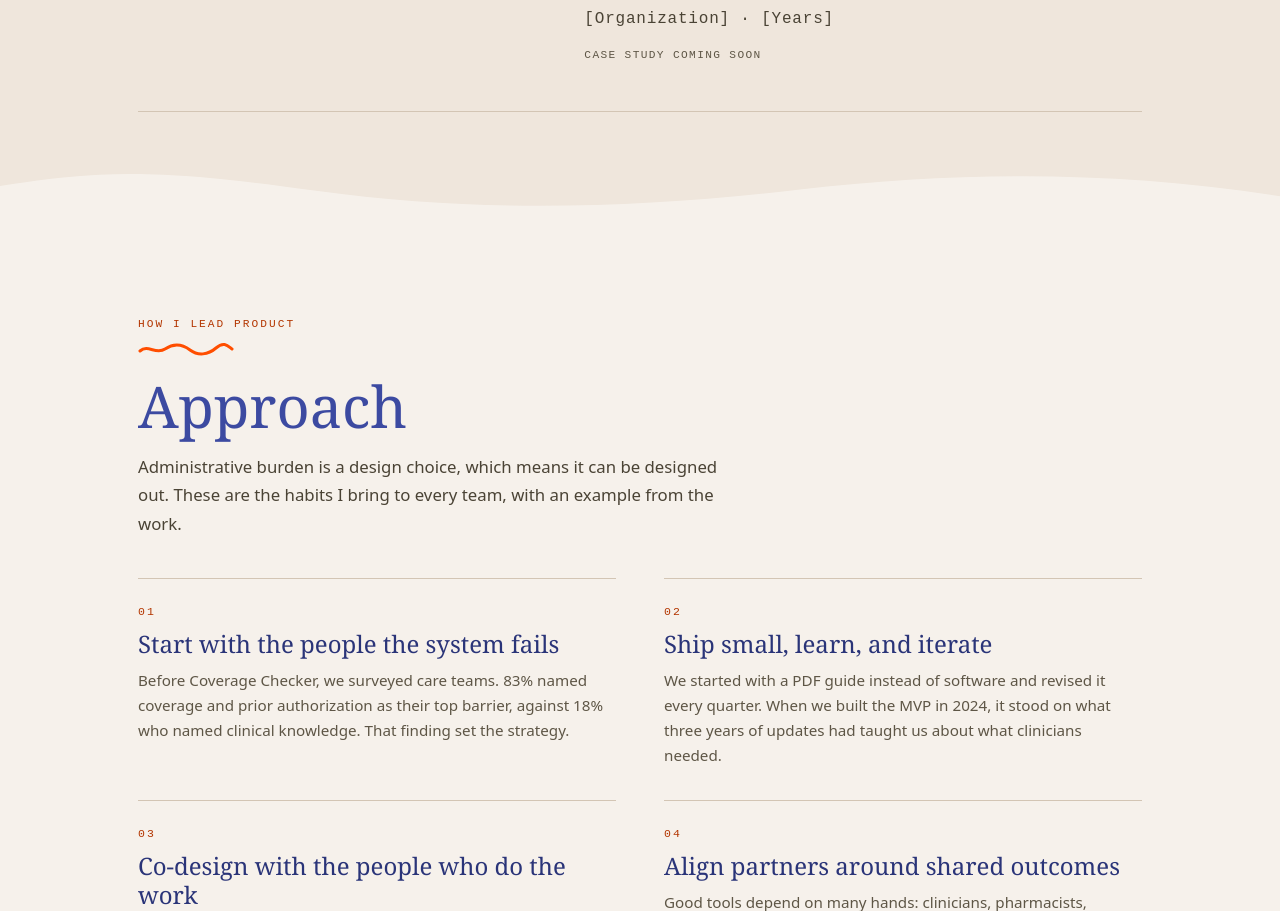
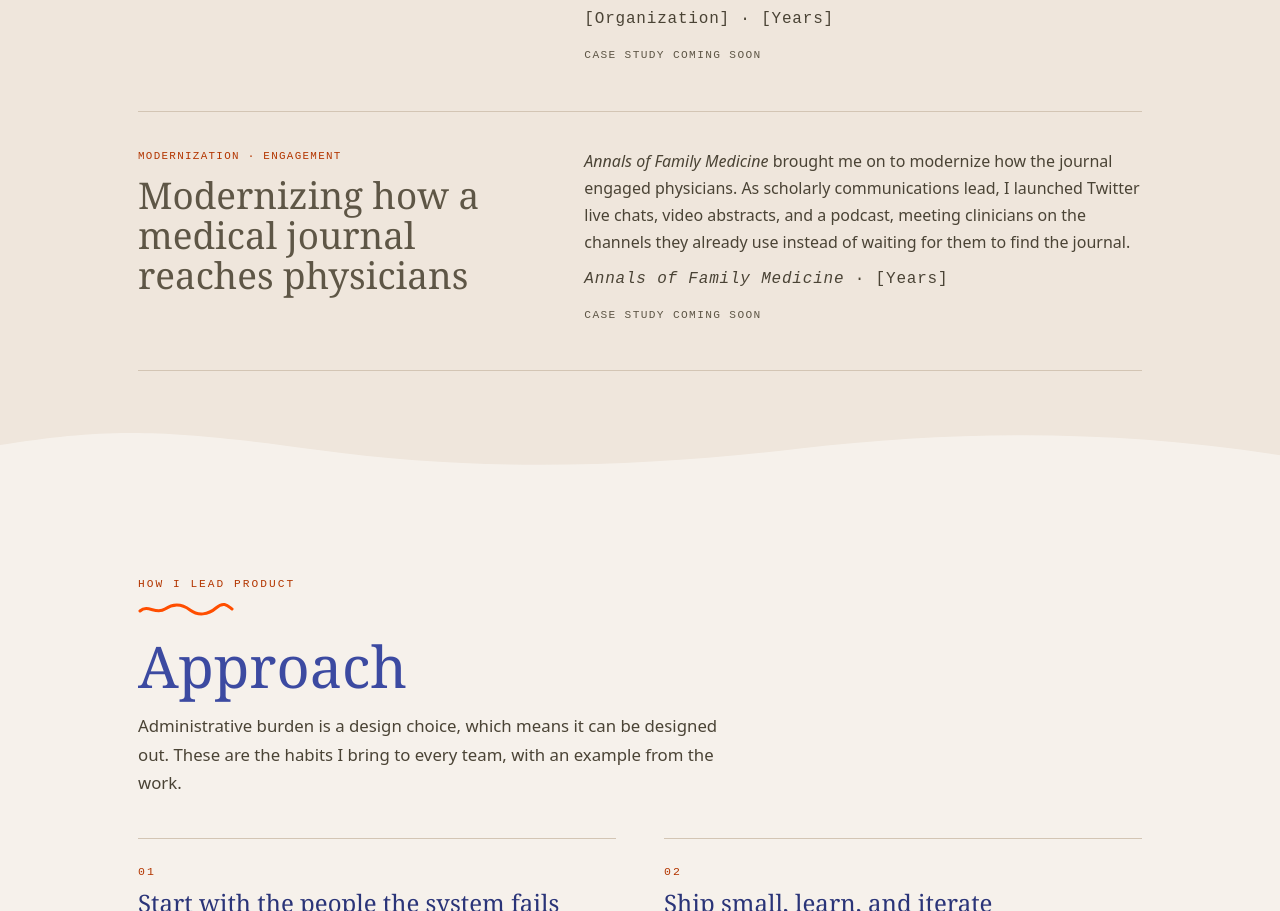
Before and after one commit to noa-kim/noa-kim.github.io, a plain HTML site: page index.html in a window 1280 px wide. Shown: the part 1857-2768 px from the top of the page. Drawn offline with Linux system fonts and the light colour scheme; a web font is replaced by a local one.

Commit message:
Add Annals of Family Medicine engagement work to Selected Work
New card for Noa's work modernizing how the journal engaged
physicians (Twitter live chats, video abstracts, podcast). Years are
a placeholder. Refreshes previews.

Co-Authored-By: Claude Opus 5.5 <noreply@anthropic.com>
Claude-Session: https://claude.ai/code/session_01N1cWYNiauM474wEJeNwVjT

```diff
--- a/index.html
+++ b/index.html
@@ -918,6 +918,18 @@
             <span class="project-soon">Case study coming soon</span>
           </article>
 
+          <article class="project-card project-card--soon">
+            <span class="project-tag">Modernization · Engagement</span>
+            <h3>Modernizing how a medical journal reaches physicians</h3>
+            <p>
+              <em>Annals of Family Medicine</em> brought me on to modernize how the journal engaged physicians.
+              As scholarly communications lead, I launched Twitter live chats, video abstracts, and a podcast,
+              meeting clinicians on the channels they already use instead of waiting for them to find the journal.
+            </p>
+            <p class="project-meta"><em>Annals of Family Medicine</em> · [Years]</p>
+            <span class="project-soon">Case study coming soon</span>
+          </article>
+
         </div>
       </div>
     </section>
```
Also changed, not shown: .github/pr-previews/cfa/home-desktop.jpg, 1 other file.
